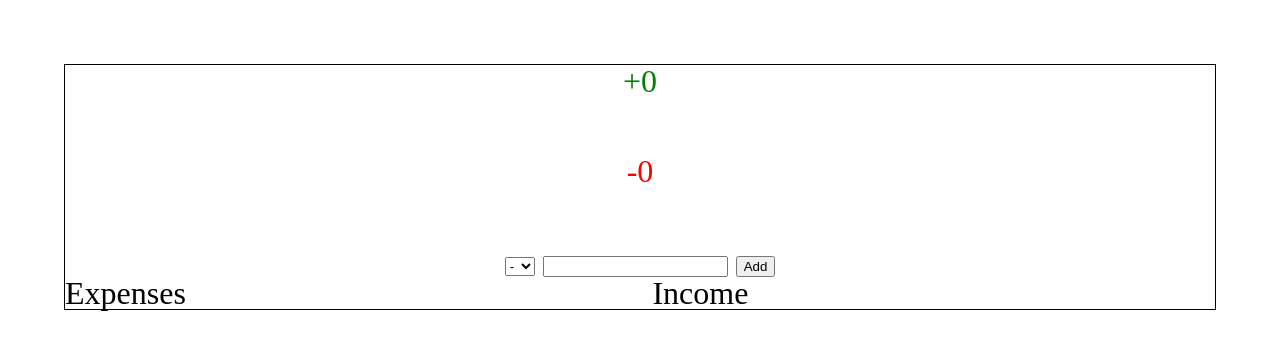
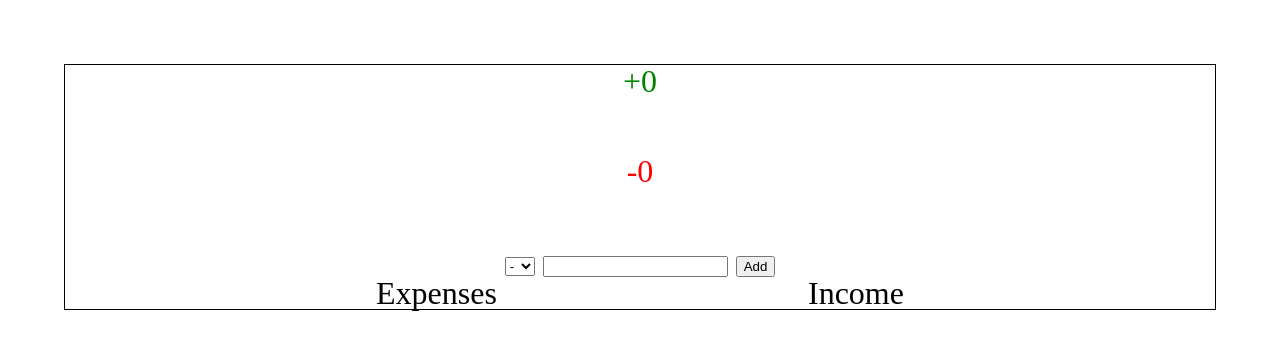
Before and after one commit to devaneyj3/budget-project, a plain HTML site: page index.html in a window 1280 px wide. Drawn offline with Linux system fonts and the light colour scheme.

Commit message:
adjust HTML and less file

```diff
--- a/index.html
+++ b/index.html
@@ -22,12 +22,16 @@
             </section>
         </section>
         <section class="budget-columns">
+            <div class="expense-container">
                 <h1>Expenses</h1>
                 <ul class="expenses">
                 </ul>
+            </div>
+            <div class="income-container">
                 <h1>Income</h1>
                 <ul class="income">
                 </ul>
+            </div>
         </section>
     </div>
     <script src="index.js"></script>
--- a/less/home.less
+++ b/less/home.less
@@ -20,15 +20,15 @@
     }
     .budget-columns {
         display: flex;
+        justify-content: space-evenly;
         h1 {
             text-align: center;
             font-size: 2rem;
         }
-        .expenses {
-            width: 50%;
-        }
-        .income {
-            width: 50%;
+        .expense-container,
+        .income-container {
+            display: flex;
+            flex-direction: column;
         }
     }
 }
```
Also changed, not shown: css/index.css. Lines whose indentation alone changed are shown as unchanged.
